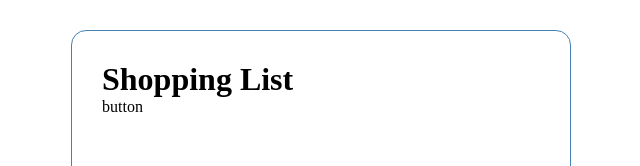
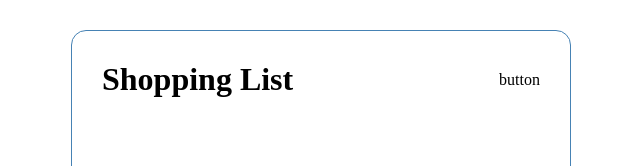
Before and after one commit to johnelbasha/shopping-list, a React (Create React App) app: page / in a window 1280 px wide. Shown: the top 166 px of the page, without its empty margins (319-959 px from the left). Built offline with nearby package versions, Linux system fonts and the light colour scheme.

Commit message:
Updated mark-up and styling for Header component.

```diff
--- a/src/components/Header.js
+++ b/src/components/Header.js
@@ -2,10 +2,10 @@ import Button from "./Button"
 
 const Header = () => {
   return (
-    <div>
+    <header className='header'>
       <h1>Shopping List</h1>
       <Button />
-    </div>
+    </header>
   )
 }
 
--- a/src/index.css
+++ b/src/index.css
@@ -21,3 +21,10 @@
   padding: 30px;
   border-radius: 15px;
 }
+
+.header {
+  display: flex;
+  justify-content: space-between;
+  align-items: center;
+  margin-bottom: 20px;
+}
```
